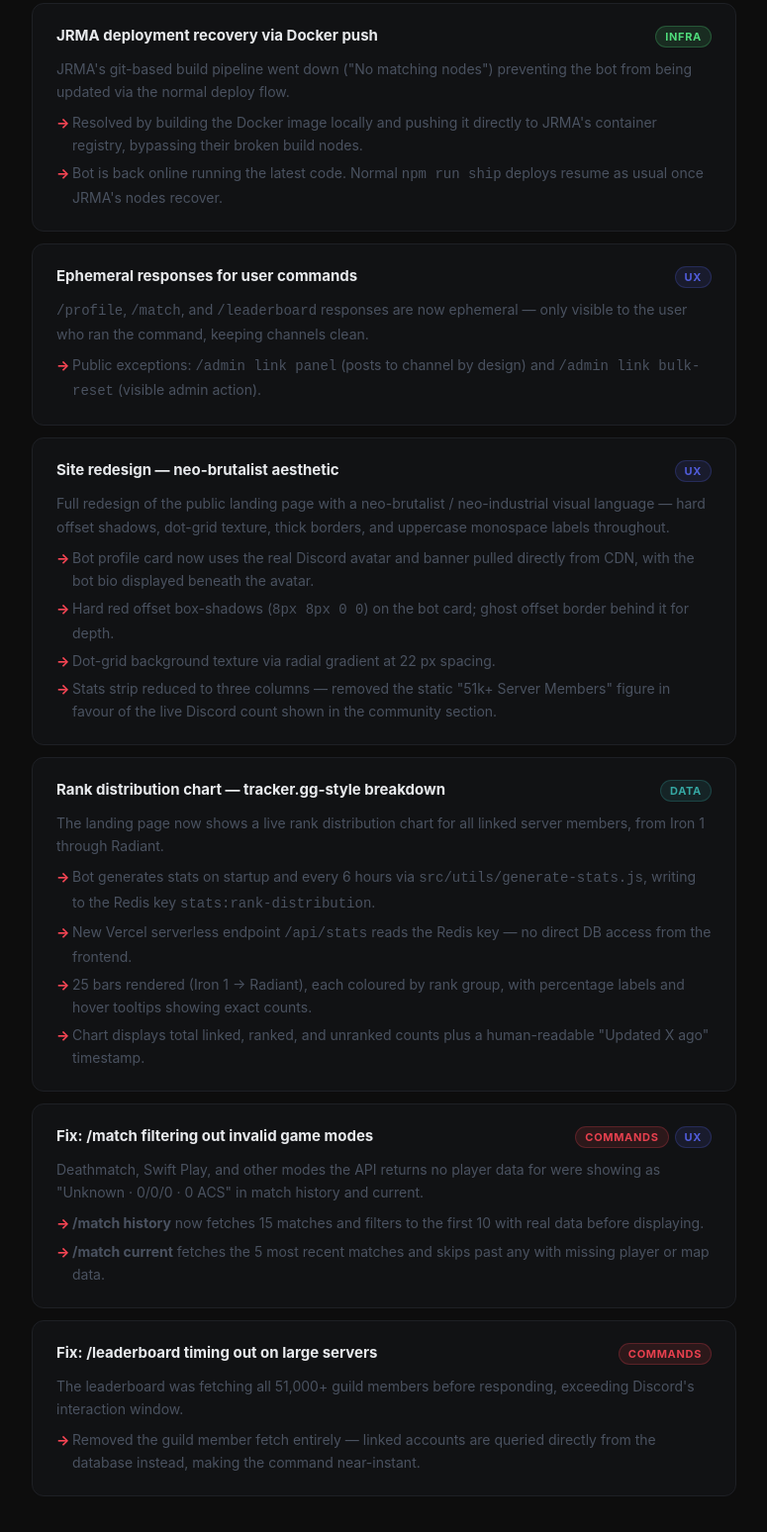
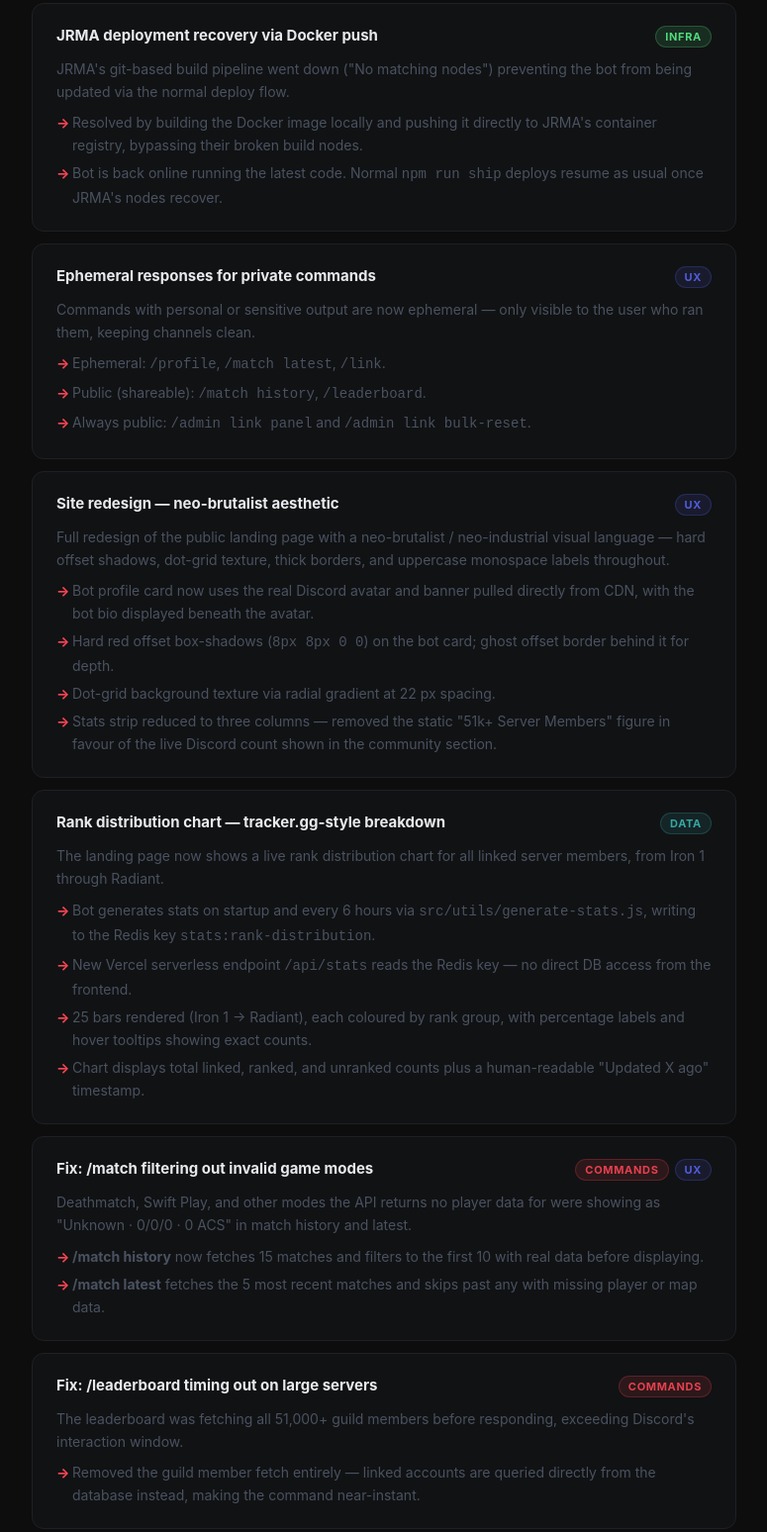
Before and after one commit to samothyvlrt/VALORANT-OCE-Utilities, a website: page public/changelog.html in a window 1280 px wide. Shown: the part 1067-2615 px from the top of the page at 99% size, without its empty margins (252-1027 px from the left). Drawn offline with Linux system fonts and the light colour scheme.

Commit message:
Add prototype nav link, clean up changelog references to /match latest

```diff
--- a/public/changelog.html
+++ b/public/changelog.html
@@ -310,15 +310,17 @@
 
       <div class="entry" data-tags="ux">
         <div class="entry-top">
-          <span class="entry-title">Ephemeral responses for user commands</span>
+          <span class="entry-title">Ephemeral responses for private commands</span>
           <div class="entry-tags">
             <span class="tag tag-ux">UX</span>
           </div>
         </div>
         <div class="entry-desc">
-          <code>/profile</code>, <code>/match</code>, and <code>/leaderboard</code> responses are now ephemeral — only visible to the user who ran the command, keeping channels clean.
+          Commands with personal or sensitive output are now ephemeral — only visible to the user who ran them, keeping channels clean.
           <ul>
-            <li>Public exceptions: <code>/admin link panel</code> (posts to channel by design) and <code>/admin link bulk-reset</code> (visible admin action).</li>
+            <li>Ephemeral: <code>/profile</code>, <code>/match latest</code>, <code>/link</code>.</li>
+            <li>Public (shareable): <code>/match history</code>, <code>/leaderboard</code>.</li>
+            <li>Always public: <code>/admin link panel</code> and <code>/admin link bulk-reset</code>.</li>
           </ul>
         </div>
       </div>
@@ -368,10 +370,10 @@
           </div>
         </div>
         <div class="entry-desc">
-          Deathmatch, Swift Play, and other modes the API returns no player data for were showing as "Unknown · 0/0/0 · 0 ACS" in match history and current.
+          Deathmatch, Swift Play, and other modes the API returns no player data for were showing as "Unknown · 0/0/0 · 0 ACS" in match history and latest.
           <ul>
             <li><strong>/match history</strong> now fetches 15 matches and filters to the first 10 with real data before displaying.</li>
-            <li><strong>/match current</strong> fetches the 5 most recent matches and skips past any with missing player or map data.</li>
+            <li><strong>/match latest</strong> fetches the 5 most recent matches and skips past any with missing player or map data.</li>
           </ul>
         </div>
       </div>
@@ -408,7 +410,7 @@
         <div class="entry-desc">
           Two new subcommands for match data, with a single API call each.
           <ul>
-            <li><strong>/match current</strong> — detailed last match view with full team &amp; enemy breakdown, agent, K/D/A, ACS, and HS%.</li>
+            <li><strong>/match latest</strong> — detailed last match view with full team &amp; enemy breakdown, agent, K/D/A, ACS, and HS%.</li>
             <li><strong>/match history</strong> — your last 10 matches at a glance with per-match result, agent, K/D/A, ACS, and an overall W/L record.</li>
             <li>Supports an optional <code>user</code> mention or direct <code>riot_id</code> argument for looking up any player.</li>
           </ul>
```
Also changed, not shown: public/index.html (+2 -0 lines).
